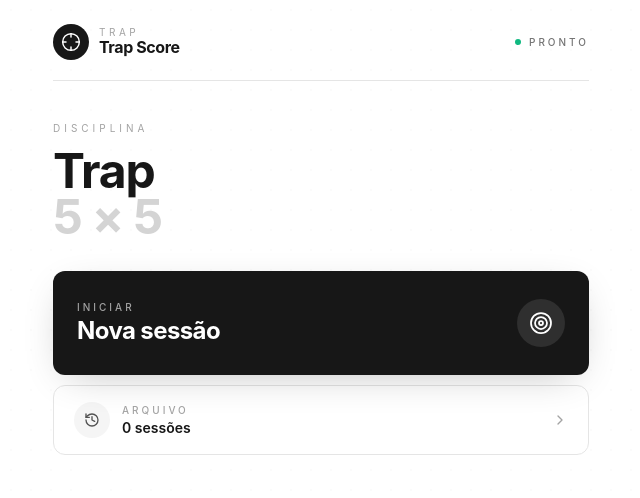
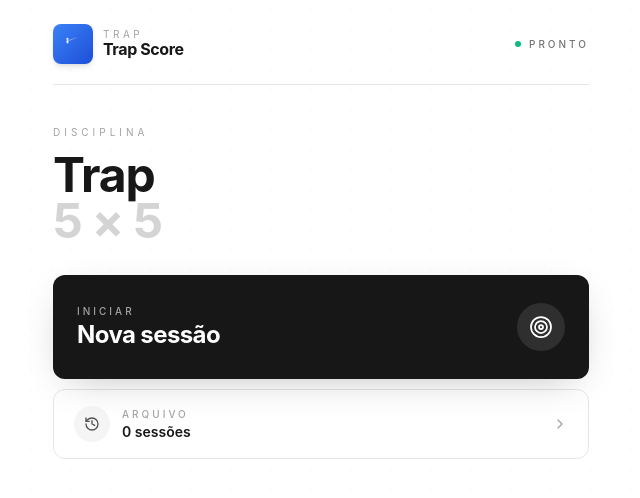
Before and after one commit to luispcarmo/Trap-Score, a React (Vite) app: page / in a window 1280 px wide. Shown: the top 498 px of the page, without its empty margins (319-959 px from the left). Built offline with nearby package versions, Linux system fonts and the light colour scheme.

Commit message:
Update App.jsx

```diff
--- a/src/App.jsx
+++ b/src/App.jsx
@@ -373,9 +373,18 @@ function Header({ view, onHome }) {
   const label = view === "session" ? "EM TIRO" : view === "history" ? "ARQUIVO" : view === "detail" ? "DETALHE" : "PRONTO";
   return (
     <header className="flex items-center justify-between pb-5 border-b border-neutral-200">
-      <button onClick={onHome} className="flex items-center gap-2.5 group">
-        <div className="relative flex items-center justify-center h-9 w-9 rounded-full bg-neutral-900">
-          <Crosshair className="h-5 w-5 text-white" strokeWidth={1.75}/>
+      <button onClick={onHome} className="flex items-center gap-2.5 group hover:opacity-80 transition">
+        <div className="relative flex items-center justify-center h-10 w-10 rounded-lg bg-gradient-to-br from-blue-500 to-blue-700 shadow-md overflow-hidden">
+          <svg className="h-6 w-6 text-white" viewBox="0 0 200 200" xmlns="http://www.w3.org/2000/svg">
+            <g transform="translate(30, 40) scale(1.2)">
+              <circle cx="20" cy="15" r="8" fill="#FFF" opacity="0.9"/>
+              <ellipse cx="20" cy="35" rx="7" ry="12" fill="#FFF"/>
+              <line x1="20" y1="30" x2="45" y2="20" stroke="#FFF" strokeWidth="2.5" strokeLinecap="round"/>
+              <line x1="45" y1="20" x2="58" y2="15" stroke="#FFF" strokeWidth="2" strokeLinecap="round"/>
+              <path d="M 58 15 Q 70 10 80 8" stroke="#FFF" strokeWidth="1.5" fill="none" strokeLinecap="round"/>
+              <circle cx="75" cy="5" r="1.5" fill="#FCA5A5"/>
+            </g>
+          </svg>
         </div>
         <div className="text-left">
           <div className="text-[10px] tracking-[0.35em] text-neutral-400 leading-none">TRAP</div>
@@ -389,6 +398,7 @@ function Header({ view, onHome }) {
     </header>
   );
 }
+
 
 function HomeView({ history, hasDraft, onStart, onResume, onHistory }) {
   const stats = useMemo(() => {
```
